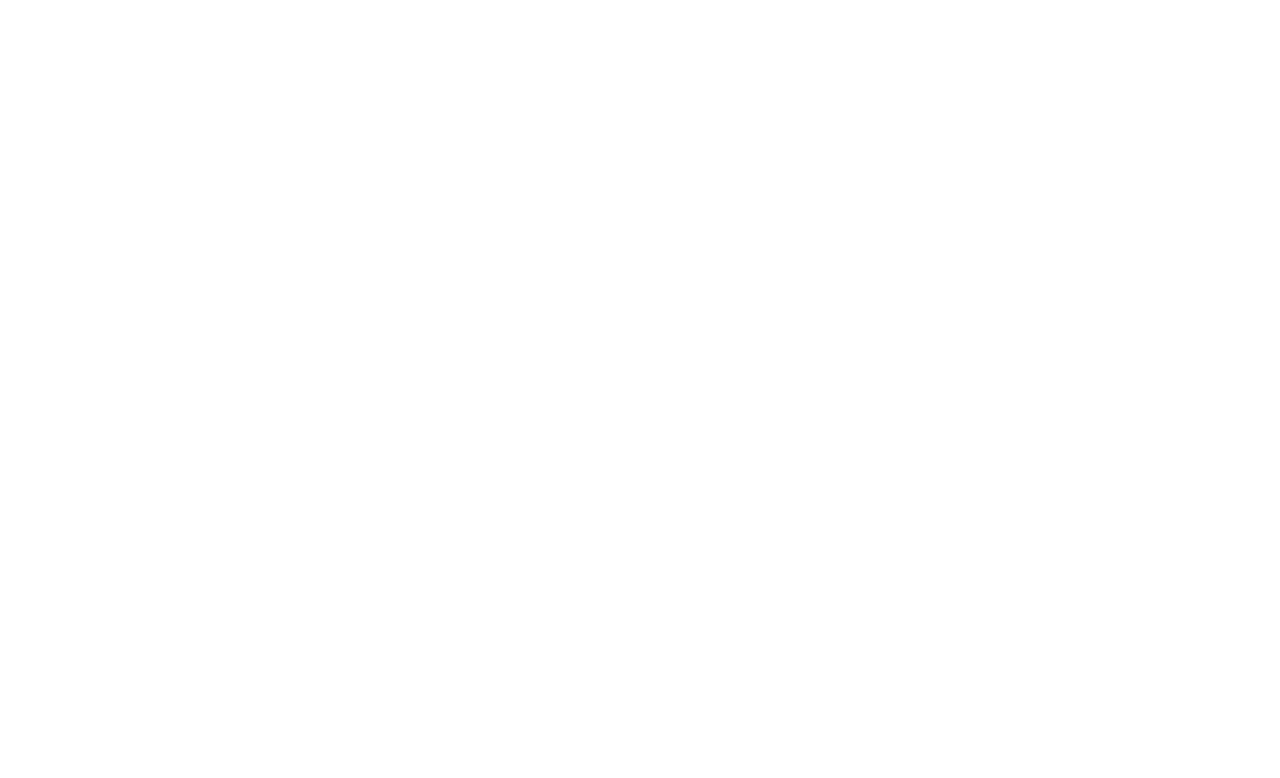
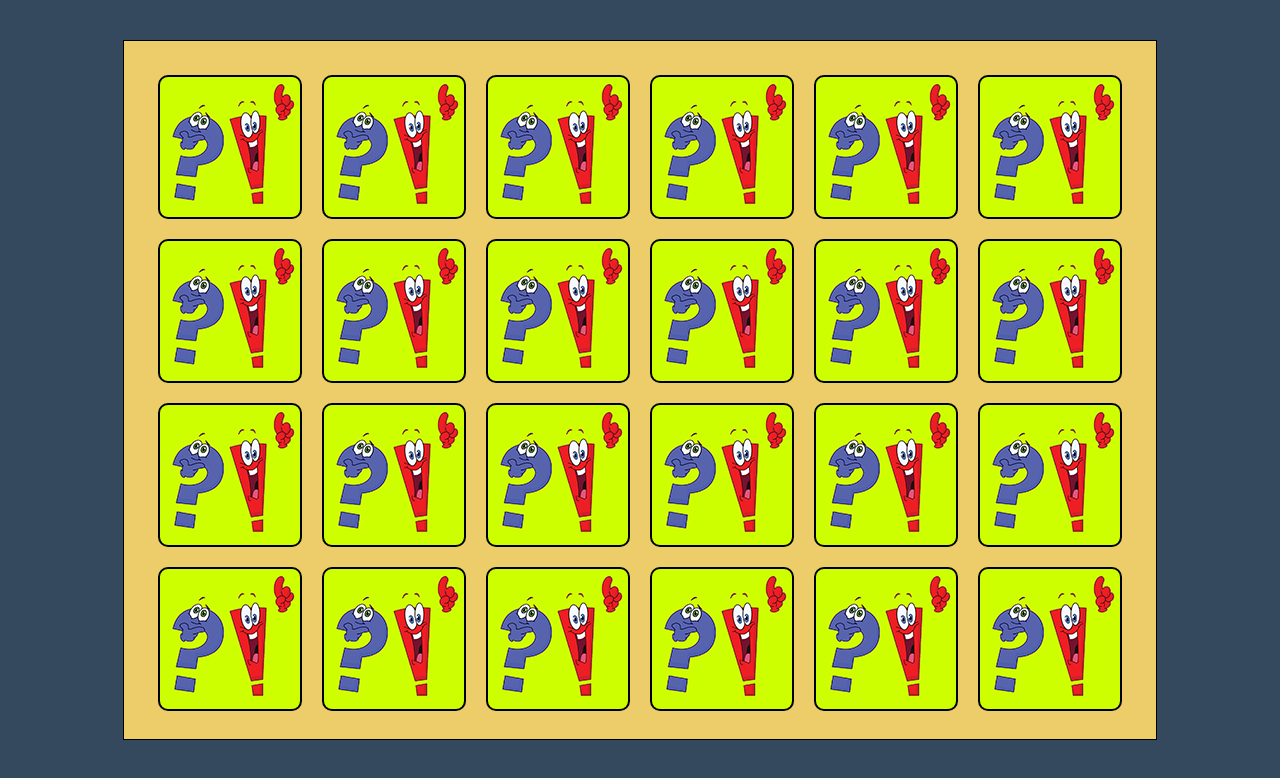
Before and after one commit to ArtemioD/Juego_de_Memoria, a plain HTML site: page index.html in a window 1280 px wide. Drawn offline with Linux system fonts and the light colour scheme; the site is published under a folder, as on GitHub Pages, so addresses that start at the root find nothing.

Commit message:
areglando

```diff
--- a/index.html
+++ b/index.html
@@ -5,7 +5,7 @@
     <meta charset="UTF-8">
     <meta name="viewport" content="width=device-width, initial-scale=1.0">
 
-    <link rel="stylesheet" href="/styles/style.css">
+    <link rel="stylesheet" href="styles/style.css">
 
     <title>Juego de Memoria</title>
 </head>
@@ -16,7 +16,7 @@
     <div id="memory_board"></div>
     <h3 id="autor"></h3>
 
-    <script type="text/javascript" src="/scripts/juego.js"></script>
+    <script type="text/javascript" src="scripts/juego.js"></script>
 
 </body>
 
--- a/styles/style.css
+++ b/styles/style.css
@@ -14,7 +14,7 @@ div#memory_board {
 }
 
 div#memory_board > div {
-	background: url("/img/donde.jpg");
+	background: url("../img/donde.jpg");
 	border: #000 2px solid;
 	border-radius: 10px;
 	width: 100px;
```
